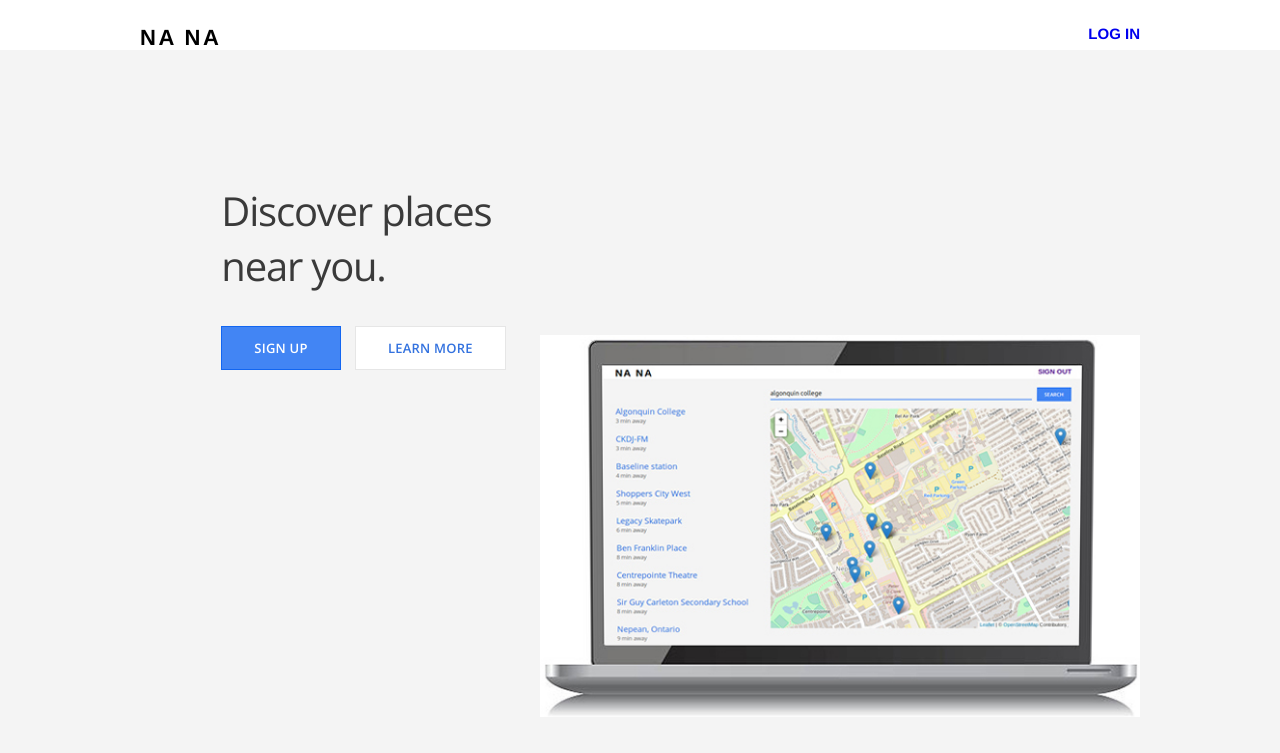
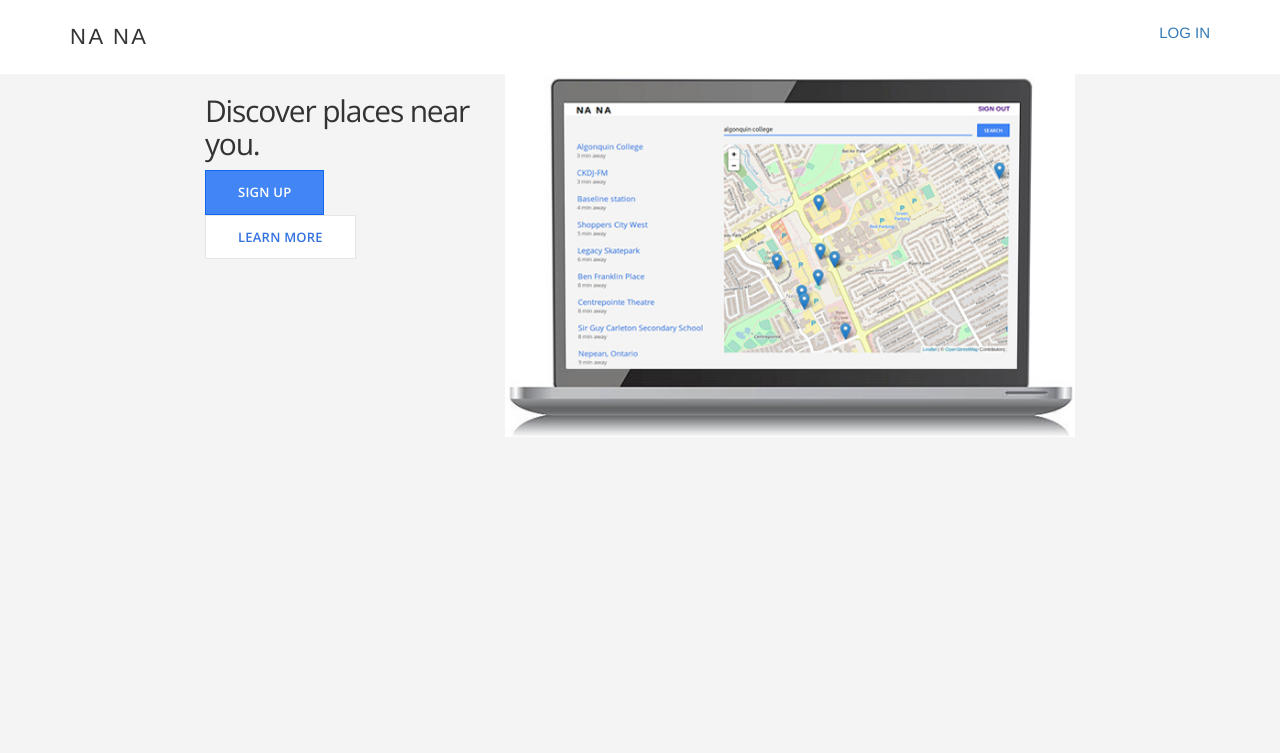
Before and after one commit to JuliaSun2000/NANA, a Flask app: page / in a window 1280 px wide. Shown: the top 753 px of the page. Run offline with Flask 2, Linux system fonts and the light colour scheme; some libraries are stand-ins or nearby versions.

Commit message:
update index

```diff
--- a/static/css/main.css
+++ b/static/css/main.css
@@ -24,10 +24,10 @@ a {
   display: inline-block;
 }
 
-.container {
+/*.container {
   width: 1000px;
   margin: 0 auto;
-}
+}*/
 
 .pull-left {
   float: left;
@@ -37,7 +37,7 @@ a {
   float: right;
 }
 
-.clearfix {
+/*.clearfix {
   clear: both;
 }
 
@@ -55,7 +55,12 @@ a {
 
 .section-device img {
   width: 600px;
-}
+}*/
+
+.row {
+    margin-right: -15px;
+    margin-left: -15px;
+  }
 
 .btn-primary {
   background: #4285f4;
@@ -141,14 +146,14 @@ header {
  * Hero section
  */
 
-.hero-section .section-content {
+/*.hero-section .section-content {
   position: relative;
   top: 100px;
 }
 
 .hero-section .section-content h2 {
   font-size: 40px;
-}
+}*/
 
 .hero-section .section-content .btn-primary {
   margin-right: 10px;
@@ -293,3 +298,10 @@ header {
 .leaflet-popup-content p {
   margin: 10px 0 ;
 }
+
+@media (max-width: 1400px) and (min-width: 901px){
+     .container-fluid {
+        width:900px;
+        margin: 0 auto;
+      }
+  }
--- a/templates/index.html
+++ b/templates/index.html
@@ -1,17 +1,22 @@
 {% extends "layout.html" %}
 {% block subtitle%}<form action="/login"><a href="{{ url_for ('login') }}">LOG IN</a></form>{% endblock %}
 {% block content %}
-  <main class="hero-section">
+  <!-- <main class="hero-section">
     <div class="container">
 
-      <div class="section-content">
+      <div class="section-content"> -->
+      <div class="container-fluid">
+        <div class="row">
+          <div class="col-md-4" info>
             <h2>Discover places near you.</h2>
             <a href="{{ url_for ('signup') }}" class="btn-primary">Sign up</a>
             <a href="{{ url_for('about') }}" class="btn-secondary">Learn more</a>
           </div>
 
-      <div class="section-device">
-        <img src="static/img/pic.jpg">
+          <!-- <div class="section-device"> -->
+          <div class="col-md-8 image">
+            <img src="static/img/pic.jpg" class="img-responsive">
+          </div>
          </div>
 
        <div class="clearfix"></div>
--- a/templates/layout.html
+++ b/templates/layout.html
@@ -1,6 +1,12 @@
 <!DOCTYPE html>
 <html>
   <head>
+      <title>NA NA</title>
+      <meta charset="utf-8">
+      <meta name="viewport" content="width=device-width, initial-scale=1">
+
+      <link rel="stylesheet" href="https://maxcdn.bootstrapcdn.com/bootstrap/3.3.7/css/bootstrap.min.css">
+
       <link href='http://fonts.googleapis.com/css?family=Open+Sans:300,400,600' rel='stylesheet'>
       <link href="{{ url_for('static', filename='css/main.css') }}" rel="stylesheet">
 
```
Also changed, not shown: templates/login.html (+4 -4 lines). Lines whose indentation alone changed are shown as unchanged.
